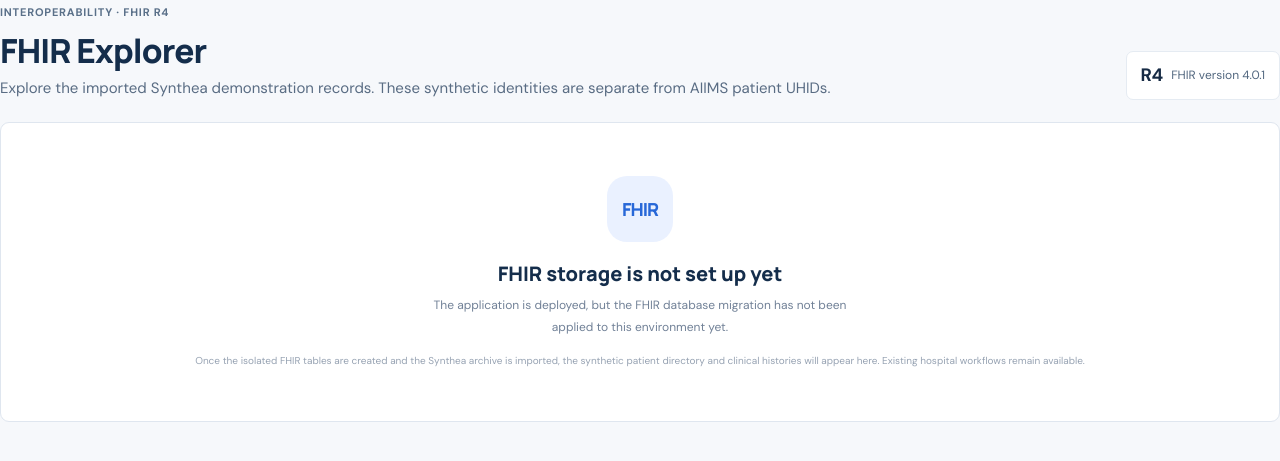
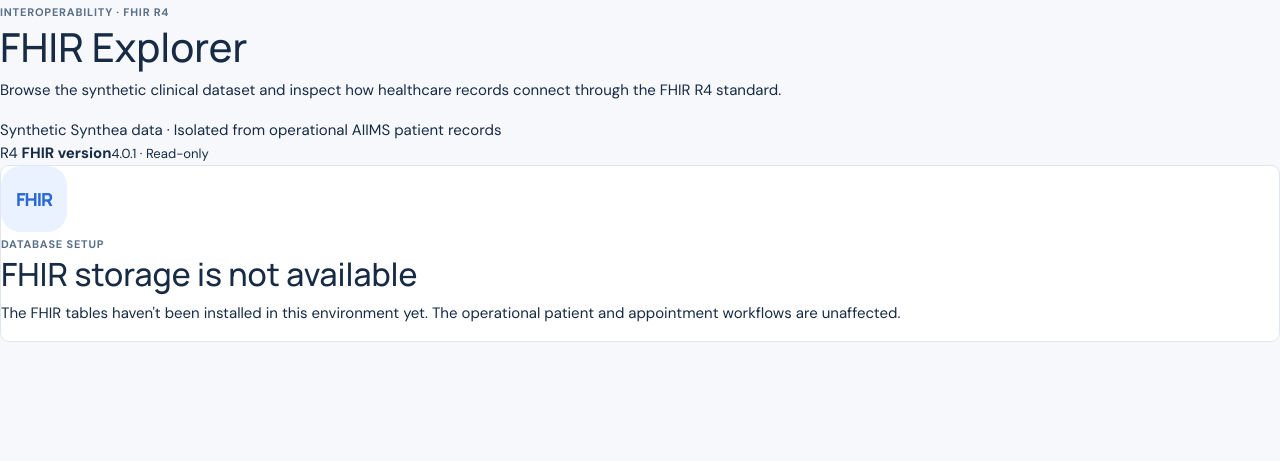
Before and after one commit to bitmorphic/aiims-connect, a Flask app: template templates/fhir_explorer.html in a window 1280 px wide. Shown: the top 461 px of the page. Run offline with Flask 3, Linux system fonts and the light colour scheme; the template is opened without the code that fills it, so the values that code supplies are empty.

Commit message:
Redesign FHIR Explorer with a polished clinical data workspace

```diff
--- a/templates/fhir_explorer.html
+++ b/templates/fhir_explorer.html
@@ -1,54 +1,95 @@
 {% extends "base.html" %}
 {% block title %}FHIR Explorer | AIIMS Connect{% endblock %}
 {% block content %}
-<div class="page-heading">
-  <div>
+<div class="fhir-page">
+  <section class="fhir-hero">
+    <div class="fhir-hero-copy">
       <span class="page-eyebrow">INTEROPERABILITY · FHIR R4</span>
       <h1>FHIR Explorer</h1>
-    <p>Explore the imported Synthea demonstration records. These synthetic identities are separate from AIIMS patient UHIDs.</p>
+      <p>Browse the synthetic clinical dataset and inspect how healthcare records connect through the FHIR R4 standard.</p>
+      <div class="fhir-hero-note">
+        <span class="fhir-note-dot"></span>
+        Synthetic Synthea data · Isolated from operational AIIMS patient records
       </div>
-  <div class="table-count"><b>R4</b><small>FHIR version 4.0.1</small></div>
     </div>
+    <div class="fhir-version-card">
+      <span class="fhir-version-mark">R4</span>
+      <span><b>FHIR version</b><small>4.0.1 · Read-only</small></span>
+    </div>
+  </section>
 
   {% if not storage_ready %}
-<section class="content-card fhir-empty-panel">
+  <section class="content-card fhir-setup-state">
     <span class="fhir-empty-icon">FHIR</span>
-  <h2>FHIR storage is not set up yet</h2>
-  <p>The application is deployed, but the FHIR database migration has not been applied to this environment yet.</p>
-  <small>Once the isolated FHIR tables are created and the Synthea archive is imported, the synthetic patient directory and clinical histories will appear here. Existing hospital workflows remain available.</small>
+    <div>
+      <span class="page-eyebrow">DATABASE SETUP</span>
+      <h2>FHIR storage is not available</h2>
+      <p>The FHIR tables haven't been installed in this environment yet. The operational patient and appointment workflows are unaffected.</p>
+    </div>
   </section>
   {% else %}
-<section class="content-card form-card">
-  <div class="card-heading">
-    <div><span class="page-eyebrow">SYNTHETIC PATIENT DIRECTORY</span><h2>Find a patient</h2></div>
-    <span class="form-icon">⌕</span>
+  <section class="fhir-stats-grid" aria-label="FHIR dataset summary">
+    <article class="fhir-stat-card">
+      <span class="fhir-stat-symbol">P</span>
+      <div><small>SYNTHETIC PATIENTS</small><b>{{ dataset_stats.patients }}</b><span>FHIR Patient resources</span></div>
+    </article>
+    <article class="fhir-stat-card">
+      <span class="fhir-stat-symbol">E</span>
+      <div><small>CLINICAL ENCOUNTERS</small><b>{{ dataset_stats.encounters }}</b><span>Recorded care visits</span></div>
+    </article>
+    <article class="fhir-stat-card">
+      <span class="fhir-stat-symbol">O</span>
+      <div><small>OBSERVATIONS</small><b>{{ dataset_stats.observations }}</b><span>Clinical measurements</span></div>
+    </article>
+    <article class="fhir-stat-card fhir-stat-total">
+      <span class="fhir-stat-symbol">Σ</span>
+      <div><small>TOTAL RESOURCES</small><b>{{ dataset_stats.resources }}</b><span>Across imported FHIR types</span></div>
+    </article>
+  </section>
+
+  <section class="content-card fhir-search-card">
+    <div class="fhir-section-heading">
+      <div>
+        <span class="page-eyebrow">SYNTHETIC PATIENT DIRECTORY</span>
+        <h2>Find a patient</h2>
+        <p>Search by patient name or FHIR logical resource ID.</p>
       </div>
-  <form method="get" action="{{ url_for('fhir.explorer') }}" class="data-form">
-    <label class="form-span">Search by patient name or FHIR resource ID
-      <input type="search" name="q" maxlength="120" value="{{ query }}" placeholder="Enter a name or FHIR patient ID">
+      <span class="fhir-search-mark">⌕</span>
+    </div>
+    <form method="get" action="{{ url_for('fhir.explorer') }}" class="fhir-search-form">
+      <label class="fhir-search-field">
+        <span>Patient name or FHIR ID</span>
+        <input type="search" name="q" maxlength="120" value="{{ query }}" placeholder="e.g. Alex Smith or a FHIR patient ID">
       </label>
-    <div class="form-submit">
-      <button class="button button-blue" type="submit">Search patients <span>→</span></button>
-      <small>Showing up to 50 matches. Selecting a patient loads their linked clinical resources.</small>
+      <button class="button button-blue" type="submit">Search directory <span>→</span></button>
+      {% if query %}
+      <a class="fhir-clear-search" href="{{ url_for('fhir.explorer') }}">Clear search</a>
+      {% endif %}
+    </form>
+    <div class="fhir-search-foot">
+      <span>Up to 50 matches</span>
+      <span>Choose a patient to load their linked clinical history</span>
     </div>
-  </form>
   </section>
 
   <div class="fhir-explorer-grid">
-  <section class="content-card fhir-patient-list">
-    <div class="records-toolbar">
-      <div><span class="page-eyebrow">DIRECTORY</span><h2>Patients</h2></div>
-      <span class="table-count"><b>{{ patients|length }}</b><small>shown</small></span>
+    <section class="content-card fhir-directory-card">
+      <div class="fhir-panel-heading">
+        <div>
+          <span class="page-eyebrow">DIRECTORY</span>
+          <h2>Patients</h2>
+        </div>
+        <span class="fhir-result-count">{{ patients|length }} <small>shown</small></span>
       </div>
       {% if patients %}
       <div class="fhir-patient-items">
         {% for patient in patients %}
-        <a class="fhir-patient-item {% if selected and selected.id == patient.id %}active{% endif %}"
+        <a class="fhir-patient-item {% if selected_id == patient.id %}active{% endif %}"
            href="{{ url_for('fhir.explorer', q=query, patient=patient.id) }}">
           <span class="fhir-patient-avatar">{{ patient.name[:1]|upper }}</span>
           <span class="fhir-patient-copy">
             <b>{{ patient.name }}</b>
-            <small>{{ patient.gender|title }} · {{ patient.birth_date }}</small>
+            <small>{{ patient.gender|title }} <span class="fhir-meta-separator">·</span> Born {{ patient.birth_date }}</small>
             <small class="fhir-id">{{ patient.id }}</small>
           </span>
           <span class="fhir-patient-arrow">→</span>
@@ -56,16 +97,36 @@
         {% endfor %}
       </div>
       {% else %}
-      <div class="empty-state"><span>◎</span><b>No synthetic patients found</b><small>Run the FHIR importer against the demo ZIP, or change the search.</small></div>
+      <div class="fhir-empty-state">
+        <span class="fhir-empty-icon">◎</span>
+        {% if dataset_stats.patients == 0 %}
+        <h3>No synthetic records imported yet</h3>
+        <p>The FHIR tables are ready, but they contain no Synthea Patient resources. Import a small demonstration sample to populate this directory.</p>
+        {% else %}
+        <h3>No matching patients</h3>
+        <p>Try another name or FHIR resource ID, or clear the search to browse the directory.</p>
         {% endif %}
+        {% if query %}<a href="{{ url_for('fhir.explorer') }}">Show all patients →</a>{% endif %}
+      </div>
+      {% endif %}
+      <div class="fhir-directory-foot">
+        <span class="fhir-note-dot"></span>
+        <span>FHIR identities are not AIIMS UHIDs</span>
+      </div>
     </section>
 
     <section class="fhir-detail-column">
       {% if selected %}
       <section class="content-card fhir-profile-card">
+        <div class="fhir-profile-top">
+          <div class="fhir-profile-avatar">{{ selected.name[:1]|upper }}</div>
+          <div class="fhir-profile-title">
             <span class="page-eyebrow">FHIR PATIENT RESOURCE</span>
             <h2>{{ selected.name }}</h2>
             <p class="fhir-id">{{ selected.id }}</p>
+          </div>
+          <span class="fhir-synthetic-tag">Synthetic record</span>
+        </div>
         <div class="fhir-profile-meta">
           <div><small>Gender</small><b>{{ selected.gender|title }}</b></div>
           <div><small>Date of birth</small><b>{{ selected.birth_date }}</b></div>
@@ -73,8 +134,11 @@
         </div>
       </section>
 
-    <section class="content-card">
-      <div class="records-toolbar"><div><span class="page-eyebrow">PATIENT COMPARTMENT</span><h2>Clinical record summary</h2></div></div>
+      <section class="content-card fhir-summary-card">
+        <div class="fhir-panel-heading">
+          <div><span class="page-eyebrow">PATIENT COMPARTMENT</span><h2>Clinical record summary</h2></div>
+          <span class="fhir-readonly-label">Read-only</span>
+        </div>
         {% if counts %}
         <div class="fhir-count-grid">
           {% for item in counts %}
@@ -85,41 +149,62 @@
           {% endfor %}
         </div>
         {% else %}
-      <div class="empty-state"><b>No linked clinical resources</b><small>This patient has no indexed patient-compartment records.</small></div>
+        <div class="fhir-inline-empty">No linked clinical resources were indexed for this patient.</div>
         {% endif %}
       </section>
 
-    <section class="content-card">
-      <div class="records-toolbar"><div><span class="page-eyebrow">LATEST RESOURCES</span><h2>Clinical timeline</h2></div><span class="table-count"><b>{{ records|length }}</b><small>of up to 50</small></span></div>
+      <section class="content-card fhir-timeline-card">
+        <div class="fhir-panel-heading">
+          <div><span class="page-eyebrow">PATIENT HISTORY</span><h2>Clinical timeline</h2></div>
+          <span class="fhir-result-count">{{ records|length }} <small>of up to 50</small></span>
+        </div>
         {% if records %}
         <div class="fhir-timeline">
           {% for record in records %}
           <article class="fhir-record">
+            <span class="fhir-timeline-node"></span>
+            <div class="fhir-record-body">
               <div class="fhir-record-head">
-            <div><span class="fhir-resource-type">{{ record.resource_type }}</span><h3>{{ record.label }}</h3></div>
-            <span class="status-pill">{{ record.status }}</span>
+                <div>
+                  <span class="fhir-resource-type">{{ record.resource_type }}</span>
+                  <h3>{{ record.label }}</h3>
                 </div>
-          <div class="fhir-record-meta"><span>{{ record.event_date or 'Date not recorded' }}</span><span>{{ record.resource_id }}</span></div>
+                <span class="fhir-status-tag">{{ record.status }}</span>
+              </div>
+              <div class="fhir-record-meta">
+                <span>{{ record.event_date or 'Date not recorded' }}</span>
+                <span class="fhir-id">{{ record.resource_id }}</span>
+              </div>
               <details class="fhir-json-details">
-            <summary>View FHIR JSON</summary>
+                <summary>Inspect resource JSON <span>+</span></summary>
                 <pre>{{ record.json }}</pre>
               </details>
+            </div>
           </article>
           {% endfor %}
         </div>
         {% else %}
-      <div class="empty-state"><b>No clinical records to display</b><small>Resource summaries will appear here after a successful import.</small></div>
+        <div class="fhir-inline-empty">This patient has no linked clinical timeline records in the imported sample.</div>
         {% endif %}
       </section>
       {% else %}
-    <section class="content-card fhir-empty-panel">
-      <span class="fhir-empty-icon">FHIR</span>
+      <section class="content-card fhir-detail-placeholder">
+        <div class="fhir-placeholder-art">
+          <span>FHIR</span>
+          <i></i><i></i><i></i>
+        </div>
+        <span class="page-eyebrow">PATIENT DETAIL VIEW</span>
         <h2>Select a synthetic patient</h2>
-      <p>Choose a patient from the directory to view their demographic resource, resource counts and recent clinical history.</p>
-      <small>FHIR resources remain isolated from the operational AIIMS patient registry.</small>
+        <p>Choose a patient from the directory to see their demographics, clinical resource counts and historical care timeline.</p>
+        <div class="fhir-placeholder-points">
+          <span><b>01</b> Patient demographics</span>
+          <span><b>02</b> Linked clinical resources</span>
+          <span><b>03</b> Historical care timeline</span>
+        </div>
       </section>
       {% endif %}
     </section>
   </div>
   {% endif %}
+</div>
 {% endblock %}
```
Lines whose indentation alone changed are shown as unchanged.
